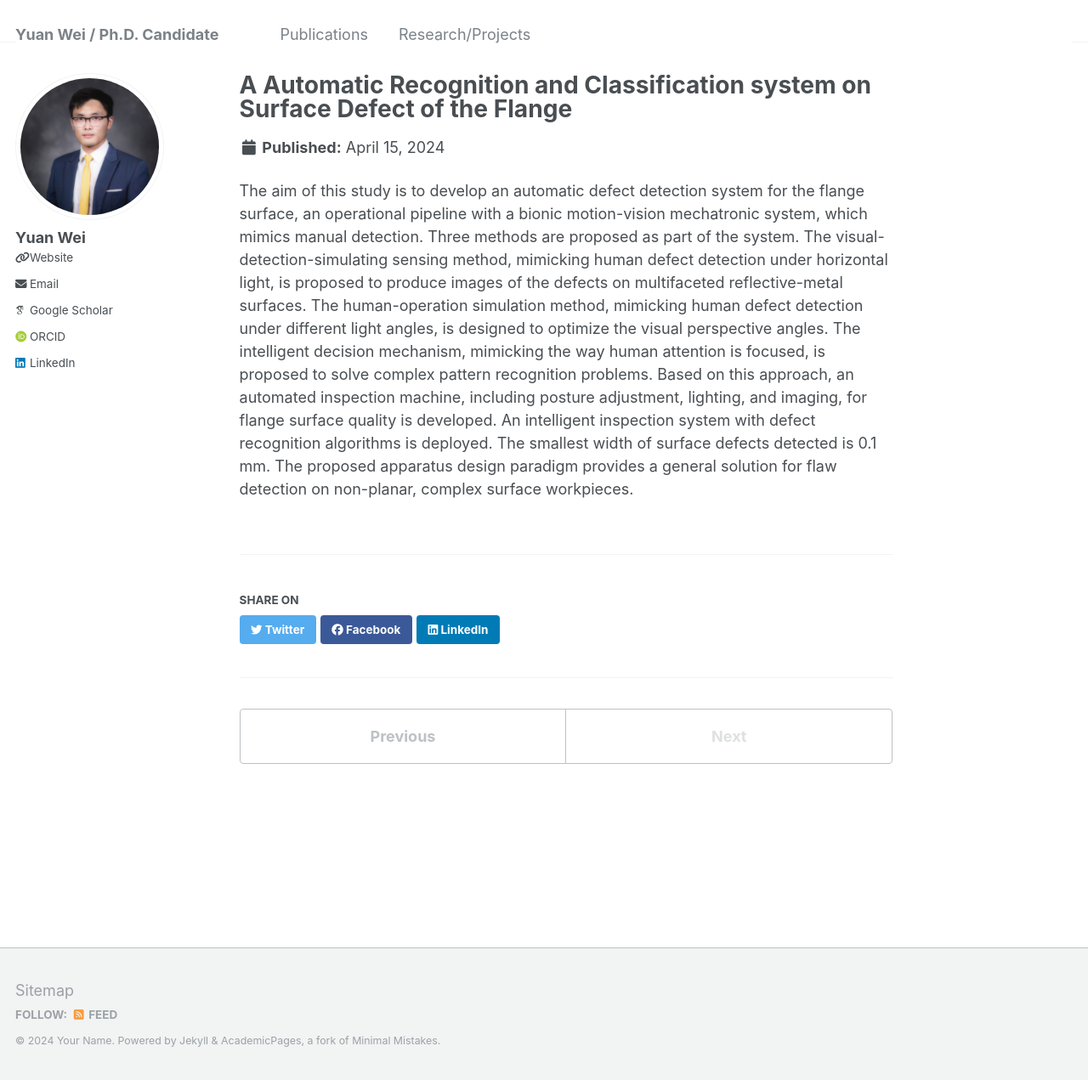
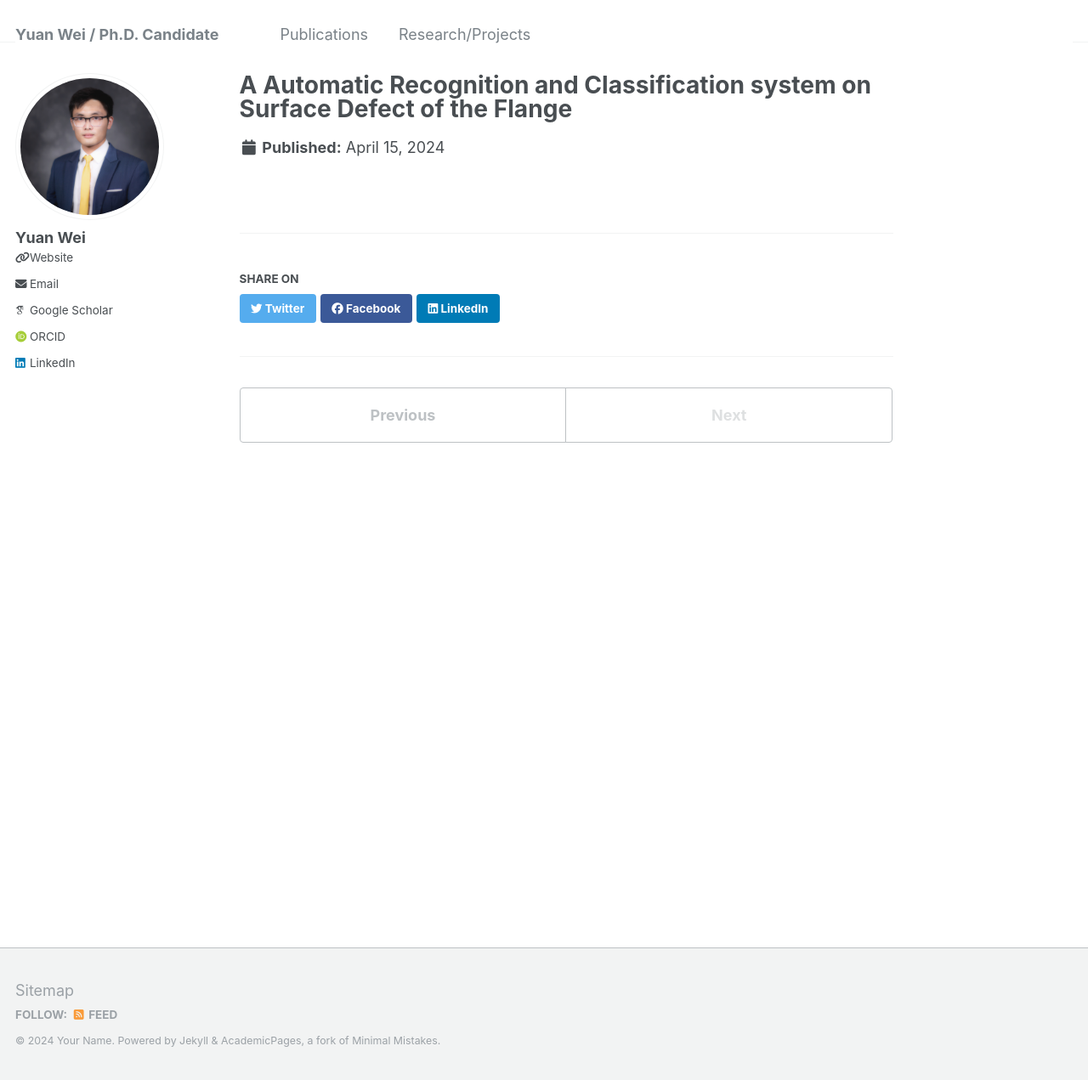
Before and after one commit to JET00wy/YuanWeiWebPage, a Jekyll site: the page built from _portfolio/portfolio-2.html, in a window 1280 px wide and 1271 px high. Shown: the whole window at 85% size. Built offline with Jekyll 4.4.1, drawn with Linux system fonts in a browser that asks for light colours; some web fonts are replaced.

Commit message:
Update portfolio-2.html

```diff
--- a/_portfolio/portfolio-2.html
+++ b/_portfolio/portfolio-2.html
@@ -1,8 +1,6 @@
 ---
 title: "A Automatic Recognition and Classification system on Surface Defect of the Flange"
-excerpt: ""
+excerpt: "The aim of this study is to develop an automatic defect detection system for the flange surface, an operational pipeline with a bionic motion-vision mechatronic system, which mimics manual detection. Three methods are proposed as part of the system. The visual-detection-simulating sensing method, mimicking human defect detection under horizontal light, is proposed to produce images of the defects on multifaceted reflective-metal surfaces. The human-operation simulation method, mimicking human defect detection under different light angles, is designed to optimize the visual perspective angles. The intelligent decision mechanism, mimicking the way human attention is focused, is proposed to solve complex pattern recognition problems. Based on this approach, an automated inspection machine, including posture adjustment, lighting, and imaging, for flange surface quality is developed. An intelligent inspection system with defect recognition algorithms is deployed. The smallest width of surface defects detected is 0.1 mm. The proposed apparatus design paradigm provides a general solution for flaw detection on non-planar, complex surface workpieces."
 collection: portfolio
 videolink: "https://www.youtube.com/embed/NOkr8rmh5nY?si=6M9QImRneOpNTqLO"
 ---
-
-The aim of this study is to develop an automatic defect detection system for the flange surface, an operational pipeline with a bionic motion-vision mechatronic system, which mimics manual detection. Three methods are proposed as part of the system. The visual-detection-simulating sensing method, mimicking human defect detection under horizontal light, is proposed to produce images of the defects on multifaceted reflective-metal surfaces. The human-operation simulation method, mimicking human defect detection under different light angles, is designed to optimize the visual perspective angles. The intelligent decision mechanism, mimicking the way human attention is focused, is proposed to solve complex pattern recognition problems. Based on this approach, an automated inspection machine, including posture adjustment, lighting, and imaging, for flange surface quality is developed. An intelligent inspection system with defect recognition algorithms is deployed. The smallest width of surface defects detected is 0.1 mm. The proposed apparatus design paradigm provides a general solution for flaw detection on non-planar, complex surface workpieces.
```
